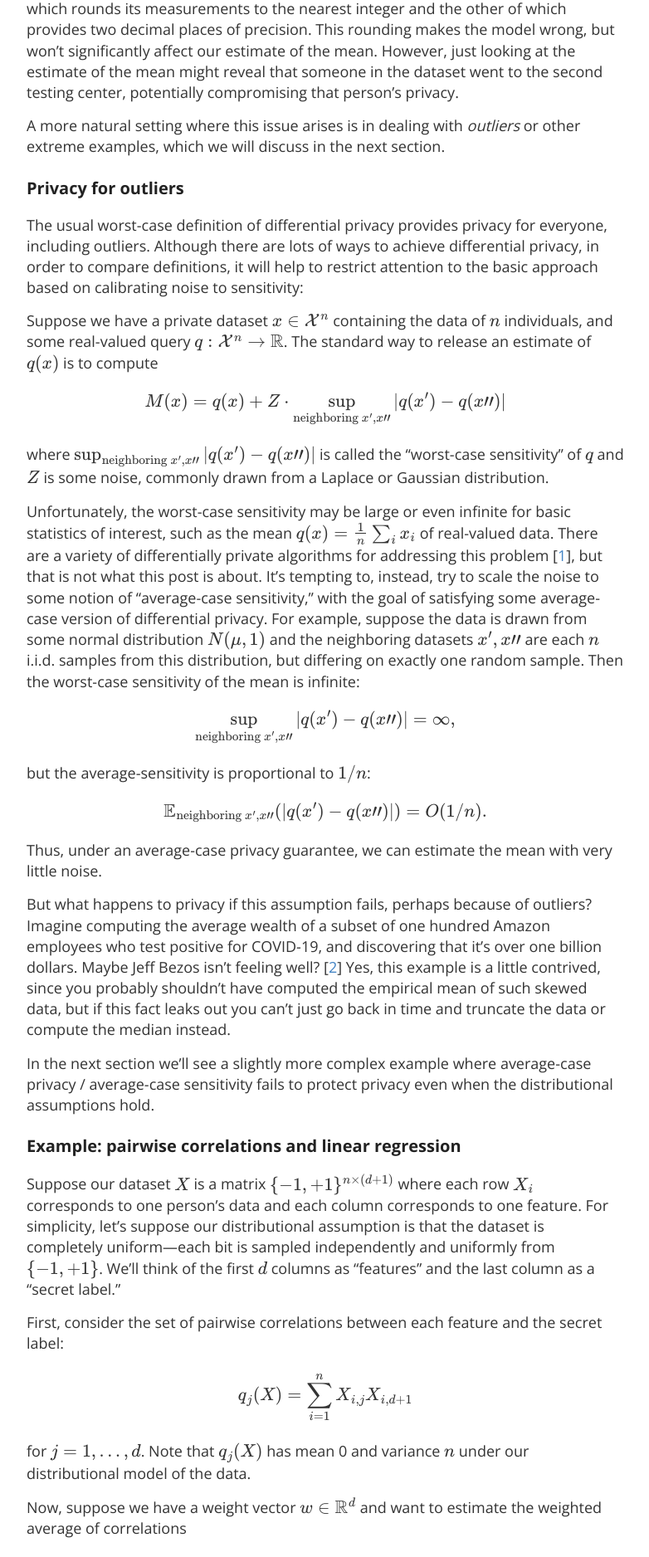
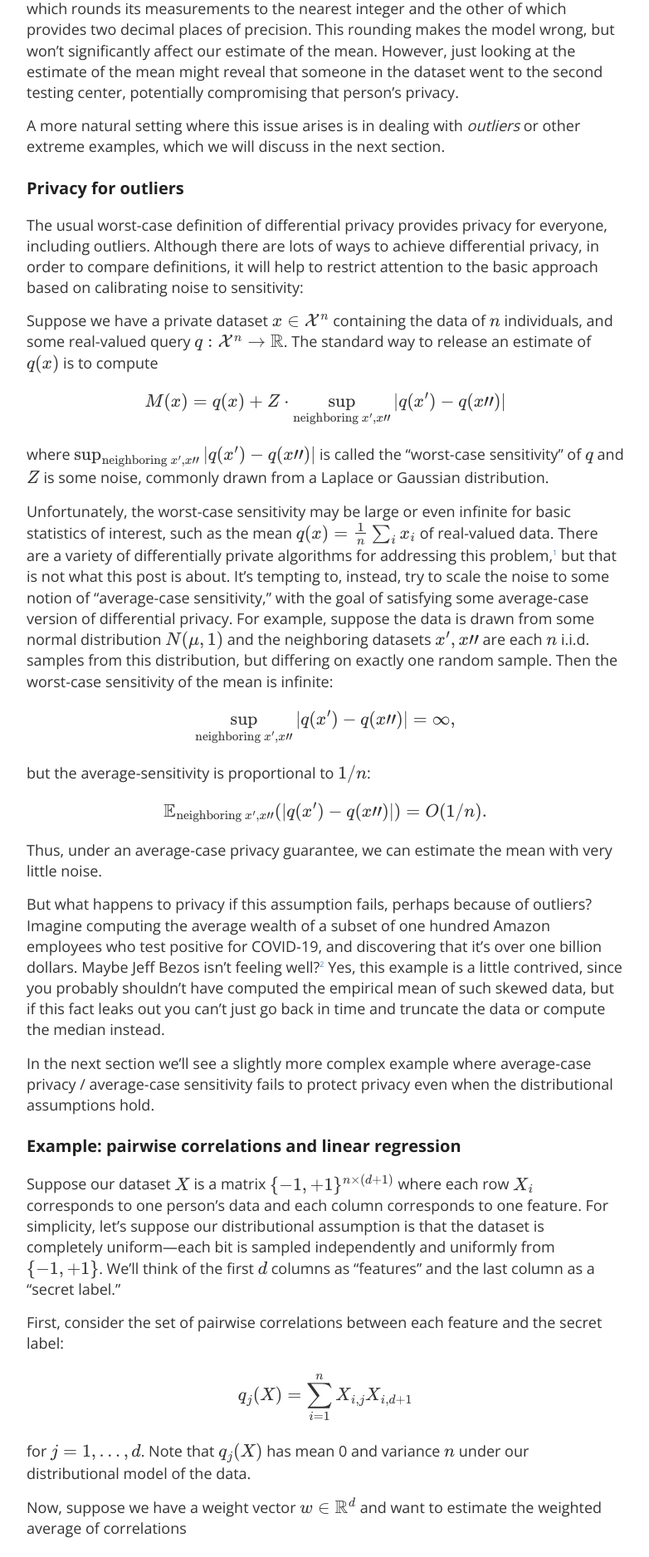
Before and after one commit to differentialprivacy/differentialprivacy, a Jekyll site: the page built from _posts/2020-07-22-average-case-dp.md, in a window 1280 px wide. Shown: the part 2282-4158 px from the top of the page at 83% size, without its empty margins (248-1030 px from the left). Built offline with Jekyll 4.4.1, drawn with Linux system fonts in a browser that asks for light colours; comment, search, counter and statistics services are not loaded.

Commit message:
fixed footnote issue. now rendering as superscript.

```diff
--- a/_posts/2020-07-22-average-case-dp.md
+++ b/_posts/2020-07-22-average-case-dp.md
@@ -55,7 +55,7 @@ where
 \\)
 is called the "worst-case sensitivity" of \\( q \\) and \\( Z \\) is some noise, commonly drawn from a Laplace or Gaussian distribution.
 
-Unfortunately, the worst-case sensitivity may be large or even infinite for basic statistics of interest, such as the mean \\( q(x) = \frac{1}{n} \sum_{i} x_i \\) of real-valued data.  There are a variety of differentially private algorithms for addressing this problem \[[^1]\], but that is not what this post is about.  It's tempting to, instead, try to scale the noise to some notion of "average-case sensitivity," with the goal of satisfying some average-case version of differential privacy.  For example, suppose the data is drawn from some normal distribution \\( N(\mu,1) \\) and the neighboring datasets \\( x', x" \\) are each \\( n \\) i.i.d. samples from this distribution, but differing on exactly one random sample.  Then the worst-case sensitivity of the mean is infinite:
+Unfortunately, the worst-case sensitivity may be large or even infinite for basic statistics of interest, such as the mean \\( q(x) = \frac{1}{n} \sum_{i} x_i \\) of real-valued data.  There are a variety of differentially private algorithms for addressing this problem,[^1] but that is not what this post is about.  It's tempting to, instead, try to scale the noise to some notion of "average-case sensitivity," with the goal of satisfying some average-case version of differential privacy.  For example, suppose the data is drawn from some normal distribution \\( N(\mu,1) \\) and the neighboring datasets \\( x', x" \\) are each \\( n \\) i.i.d. samples from this distribution, but differing on exactly one random sample.  Then the worst-case sensitivity of the mean is infinite:
 \\[
 \sup_{\textrm{neighboring}~x',x"} |q(x') - q(x")| = \infty,
 \\]
@@ -65,7 +65,7 @@ but the average-sensitivity is proportional to \\(1/n\\):
 \\]
 Thus, under an average-case privacy guarantee, we can estimate the mean with very little noise.
 
-But what happens to privacy if this assumption fails, perhaps because of outliers?  Imagine computing the average wealth of a subset of one hundred Amazon employees who test positive for COVID-19, and discovering that it's over one billion dollars.  Maybe Jeff Bezos isn't feeling well? \[[^2]\]  Yes, this example is a little contrived, since you probably shouldn't have computed the empirical mean of such skewed data, but if this fact leaks out you can't just go back in time and truncate the data or compute the median instead.
+But what happens to privacy if this assumption fails, perhaps because of outliers?  Imagine computing the average wealth of a subset of one hundred Amazon employees who test positive for COVID-19, and discovering that it's over one billion dollars.  Maybe Jeff Bezos isn't feeling well?[^2]  Yes, this example is a little contrived, since you probably shouldn't have computed the empirical mean of such skewed data, but if this fact leaks out you can't just go back in time and truncate the data or compute the median instead.
 
 In the next section we'll see a slightly more complex example where average-case privacy / average-case sensitivity fails to protect privacy even when the distributional assumptions hold.
 
--- a/style.scss
+++ b/style.scss
@@ -290,6 +290,9 @@ footer {
   text-align: center;
 }
 
+sup {font-size:xx-small; vertical-align:super;}
+
+
 // Settled on moving the import of syntax highlighting to the bottom of the CSS
 // ... Otherwise it really bloats up the top of the CSS file and makes it difficult to find the start
 @import "highlights";
```
